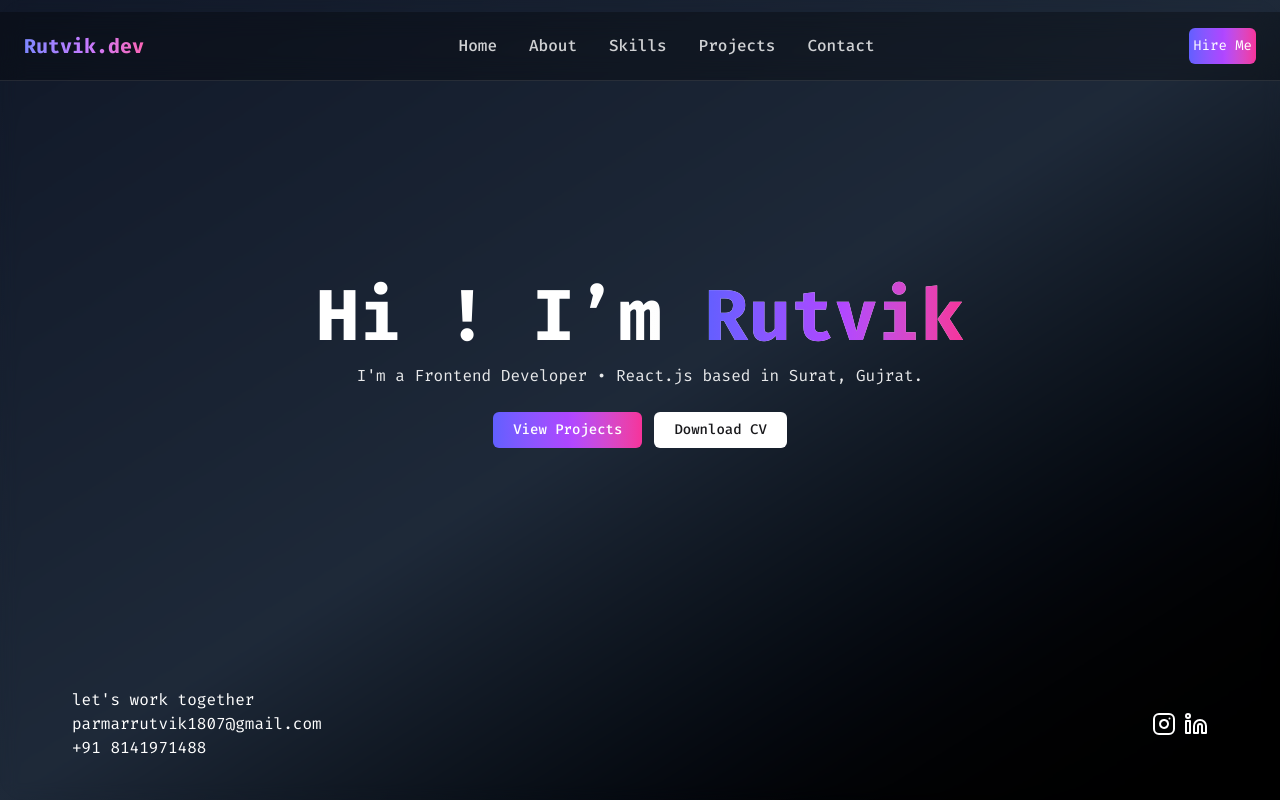
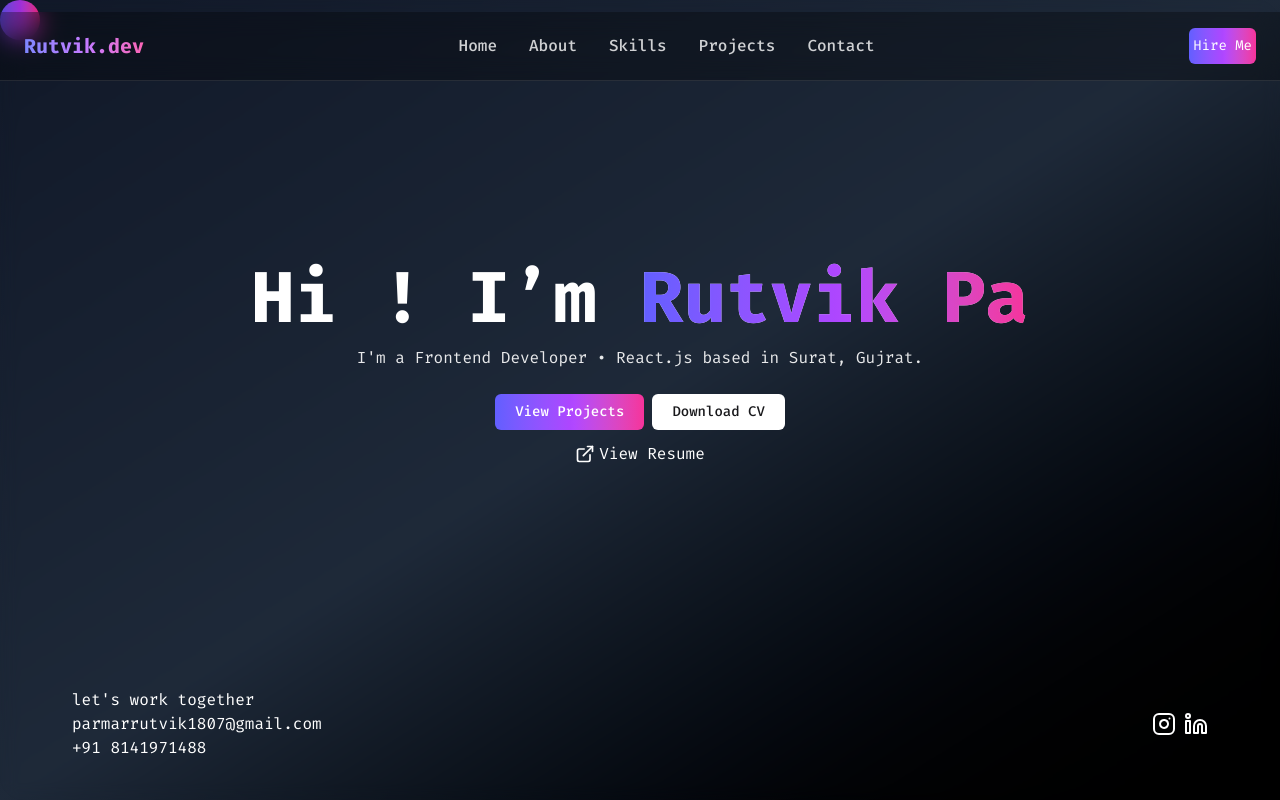
Before and after one commit to dalwadi1/DevRutvik, a React (Vite) app: page / in a window 1280 px wide. Built offline with nearby package versions, Linux system fonts and the light colour scheme.

Commit message:
add animation

```diff
--- a/package.json
+++ b/package.json
@@ -16,6 +16,7 @@
     "@tailwindcss/vite": "^4.1.12",
     "class-variance-authority": "^0.7.1",
     "clsx": "^2.1.1",
+    "gsap": "^3.13.0",
     "lucide-react": "^0.542.0",
     "react": "^19.1.1",
     "react-dom": "^19.1.1",
--- a/src/Pages/AboutMe.jsx
+++ b/src/Pages/AboutMe.jsx
@@ -1,6 +1,5 @@
 import { aboutImage } from '@/utils/images'
-import { Cake, EllipsisVertical, Flag, Mail, MapPin, Phone, Settings } from 'lucide-react'
-import { Tabs, TabsContent, TabsList, TabsTrigger } from "@/components/ui/tabs"
+import { Cake, Flag, Mail, MapPin, Phone, Settings } from 'lucide-react'
 import { Badge } from "@/components/ui/badge"
 import React from 'react'
 
--- a/src/Pages/Home.jsx
+++ b/src/Pages/Home.jsx
@@ -1,9 +1,35 @@
+import StarBorder from '@/animation/StarBorder'
 import { Button } from '@/components/ui/button'
-import { Instagram, Linkedin } from 'lucide-react'
-import React from 'react'
+import gsap from 'gsap'
+import { ExternalLink, Instagram, Linkedin } from 'lucide-react'
+import React, { useEffect, useRef } from 'react'
 import { Link } from 'react-router'
 
 const Home = () => {
+
+    const textRef = useRef(null);
+
+    useEffect(() => {
+        const text = textRef.current;
+        const content = text.textContent;
+
+        let tl = gsap.timeline({ repeat: -1, repeatDelay: 1 });
+
+        content.split("").forEach((char, i) => {
+            tl.to(
+                text,
+                {
+                    textContent: content.substring(0, i + 1),
+                    duration: 0.1,
+                    ease: "none",
+                },
+                i * 0.1
+            );
+        });
+
+        return () => tl.kill();
+    }, []);
+
     const handleDownloadAndPreview = () => {
         const fileUrl = "/resume.pdf";
 
@@ -18,19 +44,22 @@ const Home = () => {
     };
     return (
         <div className="w-full h-screen flex flex-1 flex-col p-10 rounded-3xl backdrop-blur-sm">
-            {/* Hero section */}
             <div className="flex-1 flex flex-col gap-10 items-center justify-center">
                 <div className='w-full'>
                     <h1 className="md:text-7xl text-2xl font-black bg-gradient-to-r from-white via-white to-white/80 bg-clip-text text-transparent text-center">
                         Hi ! I’m{" "}
-                        <span className="bg-gradient-to-r from-indigo-500 via-purple-500 to-pink-500 bg-clip-text text-transparent">
-                            Rutvik
+                        <span
+                            ref={textRef}
+                            className="bg-gradient-to-r from-indigo-500 via-purple-500 to-pink-500 bg-clip-text text-transparent"
+                        >
+                            Rutvik Parmar
                         </span>
                     </h1>
                     <p className="mt-3 text-white/90 text-center">
                         I'm a Frontend Developer • React.js based in Surat, Gujrat.
                     </p>
-                    <div className="mt-6 flex gap-3 justify-center">
+                    <div className="mt-6 flex flex-col gap-3 items-center justify-center">
+                        <div className='flex items-center justify-center gap-2'>
                             <Link
                                 className="sm:px-5 sm:py-2 p-2 sm:text-sm text-xs rounded-sm text-white sm:font-medium
           bg-gradient-to-r from-indigo-500 via-purple-500 to-pink-500"
@@ -45,10 +74,13 @@ const Home = () => {
                                 Download CV
                             </button>
                         </div>
+                        <div>
+                            <h4 className='text-white flex items-center justify-center gap-1'><ExternalLink size={20} /> <Link to={'/resume.pdf'}>View Resume</Link></h4>
+                        </div>
+                    </div>
                 </div>
             </div>
 
-            {/* contact section - hamesha niche */}
             <div className="mt-auto hidden sm:flex items-center justify-between w-full lg:px-8 px-4">
                 <div>
                     <h5 className="text-white">let's work together</h5>
--- /dev/null
+++ b/src/animation/SplashCursor.jsx
@@ -0,0 +1,35 @@
+// src/components/SplashCursor.jsx
+import { useEffect, useRef } from "react";
+import gsap from "gsap";
+
+const SplashCursor = () => {
+    const cursorRef = useRef(null);
+
+    useEffect(() => {
+        const cursor = cursorRef.current;
+
+        const moveCursor = (e) => {
+            gsap.to(cursor, {
+                x: e.clientX - 20,
+                y: e.clientY - 20,
+                duration: 0.2,
+                ease: "power2.out",
+            });
+        };
+
+        window.addEventListener("mousemove", moveCursor);
+
+        return () => {
+            window.removeEventListener("mousemove", moveCursor);
+        };
+    }, []);
+
+    return (
+        <div
+            ref={cursorRef}
+            className="fixed top-0 left-0 w-10 h-10 rounded-full pointer-events-none z-50 bg-gradient-to-r from-indigo-500 via-purple-500 to-pink-500 mix-blend-difference"
+        ></div>
+    );
+};
+
+export default SplashCursor;
--- /dev/null
+++ b/src/animation/StarBorder.jsx
@@ -0,0 +1,33 @@
+// src/components/StarBorder.jsx
+import React from "react";
+
+const StarBorder = ({
+    as: Tag = "div", // default wrapper div hoga
+    className = "",
+    color = "cyan",
+    speed = "3s",
+    children,
+    ...props
+}) => {
+    return (
+        <Tag
+            className={`relative inline-block p-[2px] rounded-lg overflow-hidden ${className}`}
+            {...props}
+        >
+            {/* Animated border */}
+            <span
+                className="absolute inset-0 rounded-lg animate-spin-slow"
+                style={{
+                    background: `conic-gradient(${color}, transparent 60%)`,
+                    animationDuration: speed,
+                }}
+            />
+            {/* Inner content */}
+            <span className="relative block bg-black text-white rounded-lg px-4 py-2">
+                {children}
+            </span>
+        </Tag>
+    );
+};
+
+export default StarBorder;
--- a/src/index.css
+++ b/src/index.css
@@ -120,3 +120,17 @@
     font-family: 'Fira Code', monospace;
   }
 }
+
+@keyframes spin-slow {
+  from {
+    transform: rotate(0deg);
+  }
+
+  to {
+    transform: rotate(360deg);
+  }
+}
+
+.animate-spin-slow {
+  animation: spin-slow linear infinite;
+}
--- a/src/layout/index.jsx
+++ b/src/layout/index.jsx
@@ -1,10 +1,13 @@
 import React from 'react'
 import Header from '../components/Comman/Header'
 import { Outlet } from 'react-router'
+import SplashCursor from '@/animation/SplashCursor'
 
 const MainLayout = () => {
     return (
         <div className="bg-gradient-to-br from-gray-900 via-gray-800 to-black min-h-screen">
+
+            <SplashCursor />
             <Header />
             <Outlet />
         </div >
```
Also changed, not shown: 1 other file (tests, documents, lock files or other folders). Lines whose indentation alone changed are shown as unchanged.
